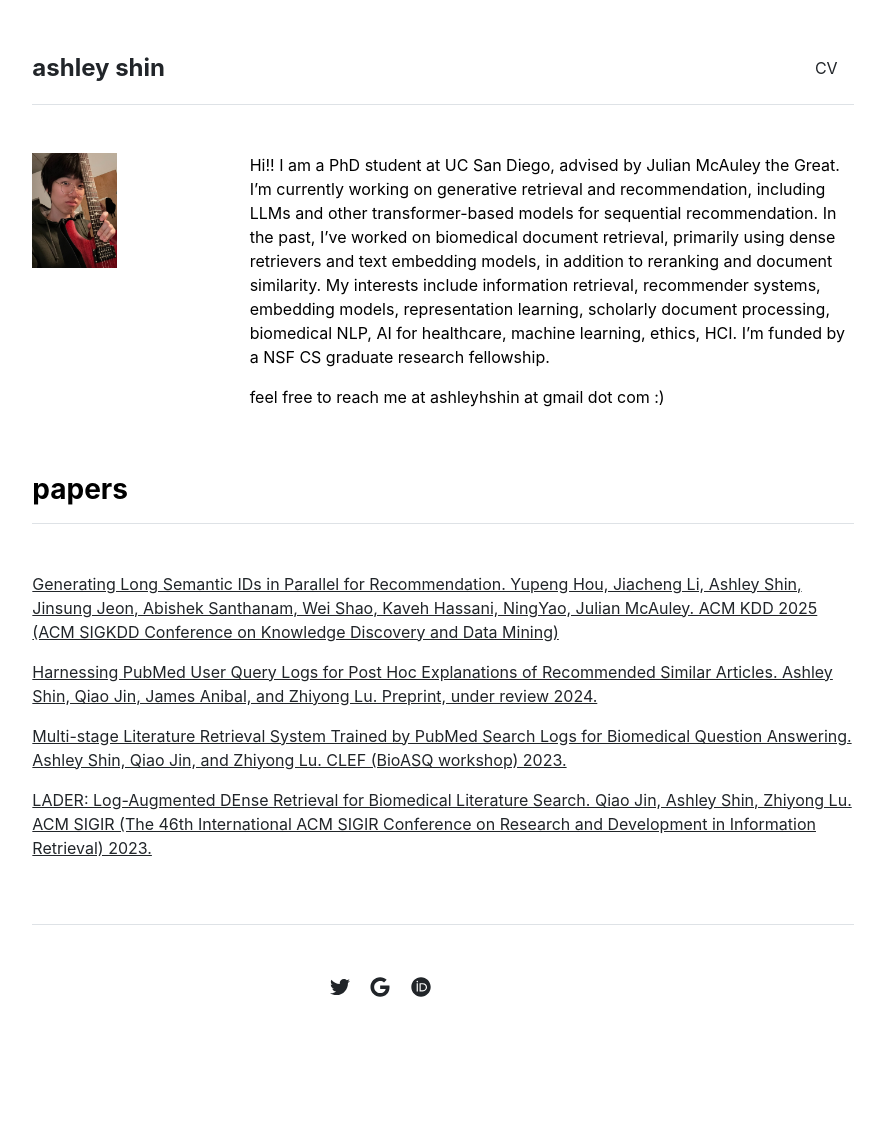
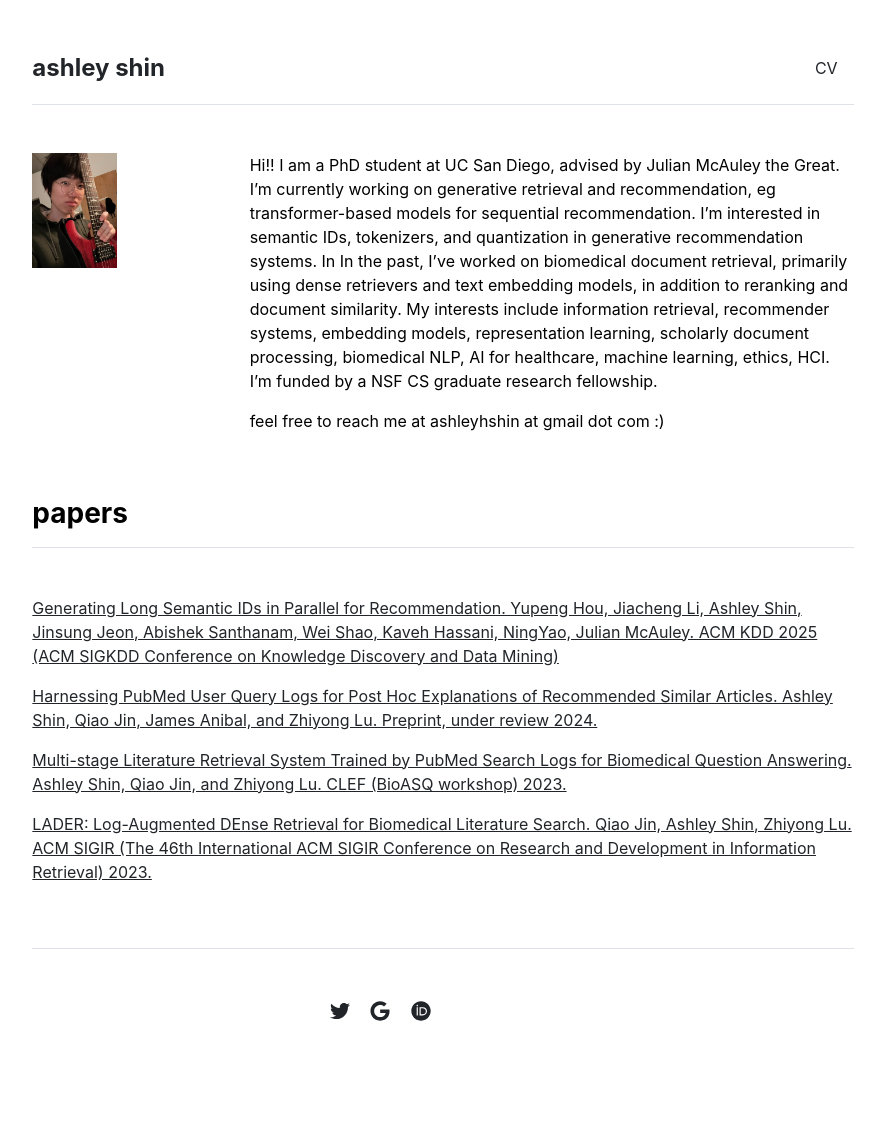
Before and after one commit to ashleys0/ashleyshin, a Jekyll site: the page built from index.md, in a window 1280 px wide. Shown: the whole page, without its empty margins (197-1082 px from the left). Built offline with Jekyll 4.4.1, drawn with Linux system fonts in a browser that asks for light colours; before the commit the page ends 1099 px from its top, so only the background shows below that.

Commit message:
Update index.md

```diff
--- a/index.md
+++ b/index.md
@@ -3,6 +3,6 @@ layout: home
 title: "Home"
 ---
 
-Hi!! I am a PhD student at UC San Diego, advised by Julian McAuley the Great. I'm currently working on generative retrieval and recommendation, including LLMs and other transformer-based models for sequential recommendation. In the past, I've worked on biomedical document retrieval, primarily using dense retrievers and text embedding models, in addition to reranking and document similarity. My interests include information retrieval, recommender systems, embedding models, representation learning, scholarly document processing, biomedical NLP, AI for healthcare, machine learning, ethics, HCI. I'm funded by a NSF CS graduate research fellowship.
+Hi!! I am a PhD student at UC San Diego, advised by Julian McAuley the Great. I'm currently working on generative retrieval and recommendation, eg transformer-based models for sequential recommendation. I'm interested in semantic IDs, tokenizers, and quantization in generative recommendation systems. In  In the past, I've worked on biomedical document retrieval, primarily using dense retrievers and text embedding models, in addition to reranking and document similarity. My interests include information retrieval, recommender systems, embedding models, representation learning, scholarly document processing, biomedical NLP, AI for healthcare, machine learning, ethics, HCI. I'm funded by a NSF CS graduate research fellowship.
 
 feel free to reach me at ashleyhshin at gmail dot com :)
```
